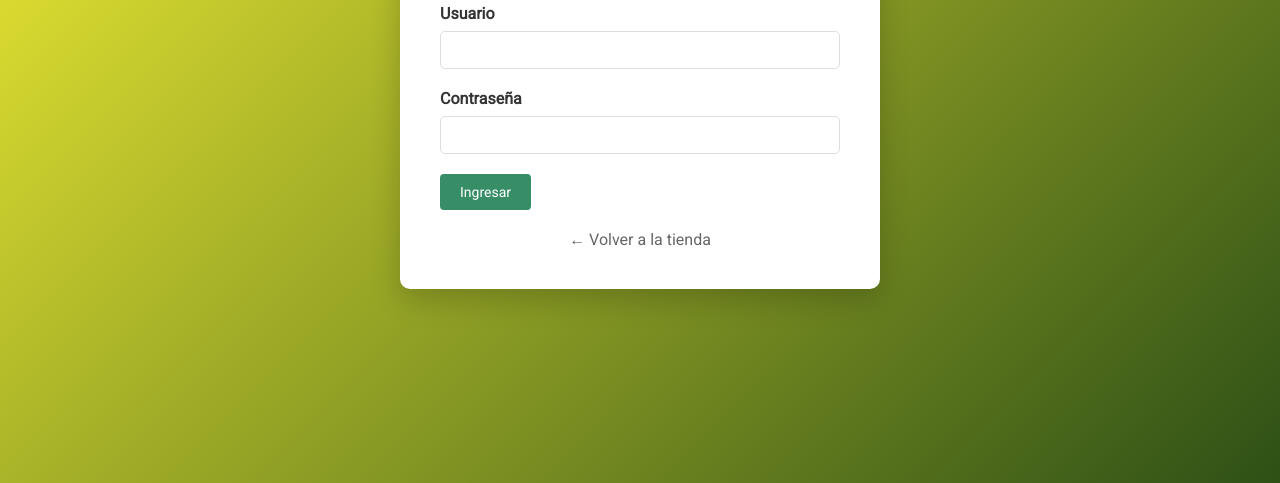
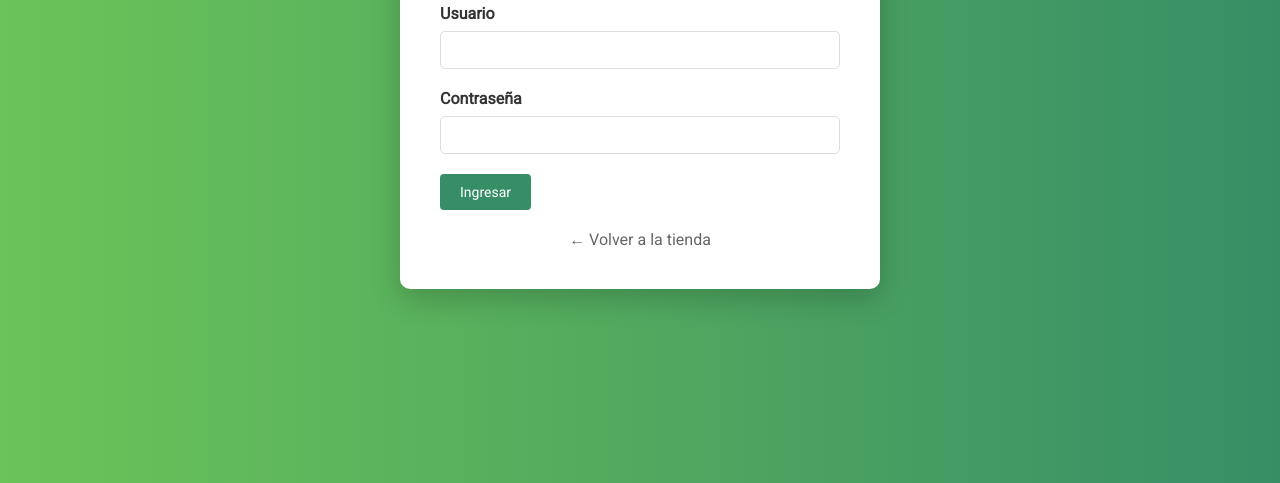
Before and after one commit to selenebrycki/arteplantas360, a plain HTML site: page admin-login.html in a window 1280 px wide. Shown: the part 357-840 px from the top of the page. Drawn offline with Linux system fonts and the light colour scheme.

Commit message:
modificaciones

```diff
--- a/assets/admin.css
+++ b/assets/admin.css
@@ -9,7 +9,7 @@
    Estilos para la página de inicio de sesión
    =============================== */
 .admin-login-page {
-  background: linear-gradient(135deg, #fcf635 0%, #2d5016 100%);
+  background: linear-gradient(to right, var(--verde-claro), var(--verde-oscuro));
   min-height: 100vh;
   display: flex;
   align-items: center;
```
Also changed, not shown: index.html (+5 -6 lines), preguntas-frecuentes.html (+3 -1 lines), quienes-somos.html (+3 -1 lines), 1 other file.
